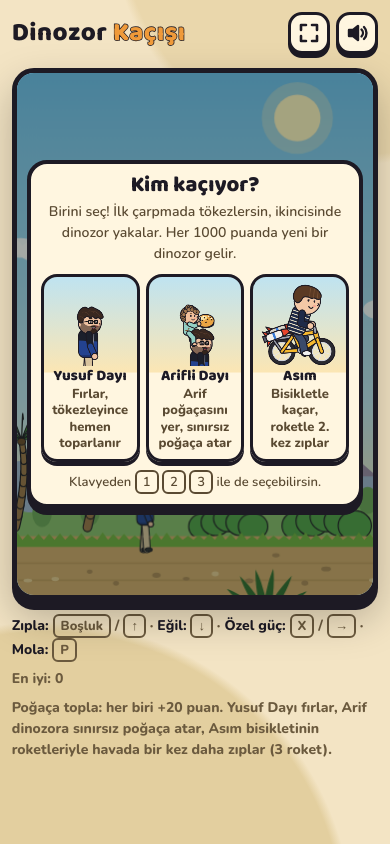
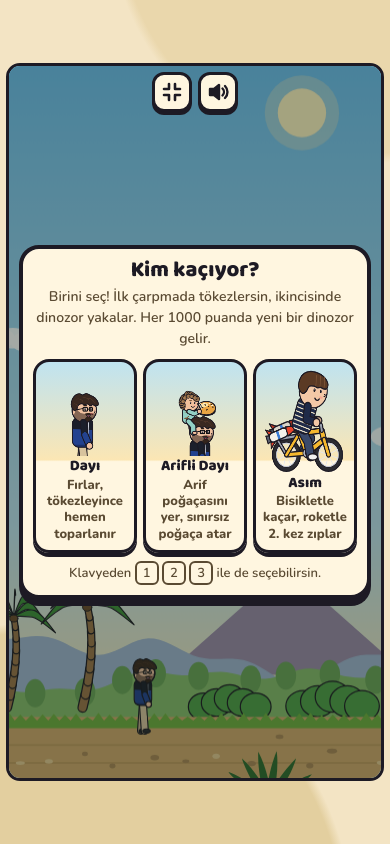
Before and after one commit to YusufBabali/dinozor-kacisi, a plain HTML site: page index.html in a window 390 px wide. Both pictures are taken after a click on the button 309 px from the left and 33 px from the top of the page. Drawn offline with nearby package versions, Linux system fonts and the light colour scheme; animation ran at ten frames a second.

Commit message:
Tam ekran modu, Chrome'da yarım ekran düzeltmesi, "Dayı" ismi
- iPhone dahil her tarayıcıda çalışan tam ekran modu; yatay ekranda düğmeler oyunun iki yanında
- Chrome (iOS) açılışta yanlış ekran boyutu bildirince oyun alanı kendini düzeltiyor
- Ana ekrana eklenince otomatik tam ekran, çentikli ekranlar için güvenli alan boşlukları
- "Yusuf Dayı" -> "Dayı"

Co-Authored-By: Claude Opus 5.5 <noreply@anthropic.com>
Claude-Session: https://claude.ai/code/session_013AUtHWsP9eUxCk4CAnWbhq

```diff
--- a/index.html
+++ b/index.html
@@ -2,9 +2,9 @@
 <html lang="tr">
 <head>
 <meta charset="utf-8">
-<meta name="viewport" content="width=device-width,initial-scale=1,maximum-scale=1,user-scalable=no">
+<meta name="viewport" content="width=device-width,initial-scale=1,maximum-scale=1,user-scalable=no,viewport-fit=cover">
 <title>Dinozor Kaçışı</title>
-<meta name="description" content="Yusuf Dayı, Arif ve Asım dinozorlardan kaçıyor! Zıpla, eğil, poğaça topla. Tarayıcıda ücretsiz oyna, kurulum yok.">
+<meta name="description" content="Dayı, Arif ve Asım dinozorlardan kaçıyor! Zıpla, eğil, poğaça topla. Tarayıcıda ücretsiz oyna, kurulum yok.">
 <meta name="theme-color" content="#2f6b2f">
 <link rel="icon" type="image/png" sizes="32x32" href="icons/favicon-32.png">
 <link rel="icon" type="image/png" sizes="192x192" href="icons/icon-192.png">
@@ -14,7 +14,7 @@
 <meta property="og:type" content="website">
 <meta property="og:locale" content="tr_TR">
 <meta property="og:title" content="Dinozor Kaçışı">
-<meta property="og:description" content="Yusuf Dayı, Arif ve Asım dinozorlardan kaçıyor! Zıpla, eğil, poğaça topla.">
+<meta property="og:description" content="Dayı, Arif ve Asım dinozorlardan kaçıyor! Zıpla, eğil, poğaça topla.">
 <meta property="og:url" content="https://yusufbabali.github.io/dinozor-kacisi/">
 <meta property="og:image" content="https://yusufbabali.github.io/dinozor-kacisi/og.png">
 <meta property="og:image:width" content="1200">
@@ -29,7 +29,7 @@
 <style>
 /* VOICE: playful family cartoon, loud and warm, like a Saturday-morning show.
    IDEA: an arcade cabinet screen sunk into a jungle, thick cartoon outlines everywhere.
-   PICTURE: the running game itself, full width: Yusuf Dayı, Arif, Asım and the dinosaurs.
+   PICTURE: the running game itself, full width: Dayı, Arif, Asım and the dinosaurs.
    COLOUR and TYPE: jungle green field, sand support, dino-plate orange accent; Baloo 2 + Nunito.
    LAYOUT: small title row, the game screen, touch pad on phones, one row of hints. */
 :root{color-scheme:light dark;--bg:light-dark(#f3e4c4,#10241a);--ink:light-dark(#1d1a24,#f4ead6);--soft:light-dark(#6b5a3e,#bfb59e);--frame:#1d1a24;--acc:#ef9a3a}
@@ -38,7 +38,7 @@
 html,body{height:100%}
 body{margin:0;background:var(--bg);color:var(--ink);font:16px/1.5 Nunito,system-ui,sans-serif;overflow-x:clip;-webkit-tap-highlight-color:transparent;
   background-image:radial-gradient(circle at 12% 110%,light-dark(#e3cf9f,#173524) 0 30%,transparent 31%),radial-gradient(circle at 92% -10%,light-dark(#ead7ac,#14301f) 0 24%,transparent 25%)}
-main{max-width:1240px;margin:0 auto;padding:clamp(12px,2.5vw,28px) max(3vw,10px) 28px;display:flex;flex-direction:column;align-items:center;gap:14px}
+main{max-width:1240px;margin:0 auto;padding:calc(clamp(12px,2.5vw,28px) + env(safe-area-inset-top,0px)) max(3vw,10px,env(safe-area-inset-right,0px)) calc(28px + env(safe-area-inset-bottom,0px)) max(3vw,10px,env(safe-area-inset-left,0px));display:flex;flex-direction:column;align-items:center;gap:14px}
 header{width:100%;display:flex;align-items:center;justify-content:space-between;gap:12px}
 h1{font:800 clamp(28px,4.4vw,46px)/1.05 "Baloo 2",system-ui,sans-serif;margin:0;letter-spacing:.5px;text-wrap:balance}
 h1 span{color:var(--acc);-webkit-text-stroke:1.5px var(--frame);paint-order:stroke fill}
@@ -89,6 +89,20 @@ h1 span{color:var(--acc);-webkit-text-stroke:1.5px var(--frame);paint-order:stro
 .tip{margin:10px 0 0!important;font-size:14px!important}
 .kbdhint{font-size:13px!important;margin:8px 0 0!important}
 #ovPause{background:rgb(16 30 20/.45)}
+.fs-out{display:none}
+html.full .fs-in{display:none}html.full .fs-out{display:inline}
+html.full,html.full body{height:100%;overflow:hidden;overscroll-behavior:none}
+html.full main{max-width:none;height:100%;padding:max(6px,env(safe-area-inset-top,0px)) max(6px,env(safe-area-inset-right,0px)) max(6px,env(safe-area-inset-bottom,0px)) max(6px,env(safe-area-inset-left,0px));gap:8px;justify-content:center}
+html.full header,html.full .hint,html.full .rules{display:none}
+html.full #wrap{border-width:3px;border-radius:14px;box-shadow:none}
+#wrap .tools{position:absolute;top:6px;left:50%;transform:translateX(-50%);z-index:5;gap:6px}
+#wrap .tools .icon{width:40px;min-height:40px;border-radius:12px;box-shadow:0 3px 0 var(--frame)}
+html.full.land .pad{position:fixed;z-index:6;left:max(10px,env(safe-area-inset-left,0px));right:max(10px,env(safe-area-inset-right,0px));bottom:max(10px,env(safe-area-inset-bottom,0px));width:auto;grid-template-columns:auto 1fr auto;grid-template-rows:auto auto;pointer-events:none}
+html.full.land .pb{pointer-events:auto;width:108px;min-height:58px;padding:4px}
+html.full.land #abName{display:none}
+html.full.land #bDuck{grid-column:1;grid-row:2}html.full.land #bAb{grid-column:3;grid-row:1}html.full.land #bJump{grid-column:3;grid-row:2}
+.toast{position:fixed;left:50%;bottom:calc(112px + env(safe-area-inset-bottom,0px));transform:translateX(-50%);z-index:20;background:#fff6e0;color:#1d1a24;border:3px solid #1d1a24;border-radius:14px;padding:8px 14px;font:700 15px/1.35 Nunito,system-ui,sans-serif;max-width:90vw;text-align:center;box-shadow:0 4px 0 #1d1a24}
+.toast[hidden]{display:none}
 .touch{display:none}
 @media(pointer:coarse){.pad{display:grid}.touch{display:inline}.keys{display:none}}
 @media(max-width:600px){.hint{font-size:14px}.card p{font-size:14px}.ch small{font-size:13px}h1{font-size:clamp(22px,6.6vw,30px);white-space:nowrap}.tools{gap:6px}.tools .icon{width:42px;min-height:42px}}
@@ -101,7 +115,7 @@ h1 span{color:var(--acc);-webkit-text-stroke:1.5px var(--frame);paint-order:stro
     <h1>Dinozor <span>Kaçışı</span></h1>
     <div class="tools">
     <button class="btn icon" id="pauseBtn" aria-label="Duraklat" hidden><svg viewBox="0 0 24 24" fill="currentColor"><rect x="6" y="5" width="4" height="14" rx="1.2"/><rect x="14" y="5" width="4" height="14" rx="1.2"/></svg></button>
-    <button class="btn icon" id="fsBtn" aria-label="Tam ekran" hidden><svg viewBox="0 0 24 24" fill="none" stroke="currentColor" stroke-width="2.6" stroke-linecap="round" stroke-linejoin="round"><path d="M4 9V4h5M20 9V4h-5M4 15v5h5M20 15v5h-5"/></svg></button>
+    <button class="btn icon" id="fsBtn" aria-label="Tam ekran" hidden><svg viewBox="0 0 24 24" fill="none" stroke="currentColor" stroke-width="2.6" stroke-linecap="round" stroke-linejoin="round"><path class="fs-in" d="M4 9V4h5M20 9V4h-5M4 15v5h5M20 15v5h-5"/><path class="fs-out" d="M9 4v5H4M15 4v5h5M9 20v-5H4M15 20v-5h5"/></svg></button>
     <button class="btn icon" id="mute" aria-label="Sesi kapat">
       <svg viewBox="0 0 24 24" fill="none" stroke="currentColor" stroke-width="2.4" stroke-linecap="round" stroke-linejoin="round"><path d="M4 9h4l5-4v14l-5-4H4z" fill="currentColor"/><path id="wave" d="M16.5 8.5a5 5 0 0 1 0 7M19 6a8.5 8.5 0 0 1 0 12"/><path id="cross" d="M17 9l5 6M22 9l-5 6" style="display:none"/></svg>
     </button>
@@ -114,7 +128,7 @@ h1 span{color:var(--acc);-webkit-text-stroke:1.5px var(--frame);paint-order:stro
         <h2>Kim kaçıyor?</h2>
         <p>Birini seç! İlk çarpmada tökezlersin, ikincisinde dinozor yakalar. Her 1000 puanda yeni bir dinozor gelir.</p>
         <div class="chars">
-          <button class="ch" data-c="dayi"><canvas width="220" height="220"></canvas><b>Yusuf Dayı</b><small>Fırlar, tökezleyince hemen toparlanır</small><span class="cb" data-best="dayi"></span></button>
+          <button class="ch" data-c="dayi"><canvas width="220" height="220"></canvas><b>Dayı</b><small>Fırlar, tökezleyince hemen toparlanır</small><span class="cb" data-best="dayi"></span></button>
           <button class="ch" data-c="dayiArif"><canvas width="220" height="220"></canvas><b>Arifli Dayı</b><small>Arif poğaçasını yer, sınırsız poğaça atar</small><span class="cb" data-best="dayiArif"></span></button>
           <button class="ch" data-c="asim"><canvas width="220" height="220"></canvas><b>Asım</b><small>Bisikletle kaçar, roketle 2. kez zıplar</small><span class="cb" data-best="asim"></span></button>
         </div>
@@ -156,7 +170,8 @@ h1 span{color:var(--acc);-webkit-text-stroke:1.5px var(--frame);paint-order:stro
     <span class="touch"><b>Zıpla:</b> ekrana dokun · basılı tut, daha yükseğe</span>
     <span id="best">En iyi: 0</span>
   </div>
-  <p class="rules">Poğaça topla: her biri +20 puan. Yusuf Dayı fırlar, Arif dinozora sınırsız poğaça atar, Asım bisikletinin roketleriyle havada bir kez daha zıplar (3 roket).</p>
+  <div class="toast" id="toast" role="status" hidden></div>
+  <p class="rules">Poğaça topla: her biri +20 puan. Dayı fırlar, Arif dinozora sınırsız poğaça atar, Asım bisikletinin roketleriyle havada bir kez daha zıplar (3 roket).</p>
 </main>
 <script>
 {
@@ -812,19 +827,28 @@ function musicOff() { if (seqTimer) { clearInterval(seqTimer); seqTimer = null;
 const cv = document.getElementById('cv'), wrap = document.getElementById('wrap');
 const ovSel = document.getElementById('ovSel'), ovOver = document.getElementById('ovOver');
 let LW = 1200, LH = 600, GY = 490, sc = 1, dpr = 1, PX = 430, SPK = 1;
+const root = document.documentElement;
+let lastKey = '';
+const vpH = () => Math.round(window.visualViewport ? visualViewport.height : innerHeight);
+const sizeKey = () => root.clientWidth + 'x' + vpH() + 'x' + wrap.clientWidth + (root.classList.contains('full') ? 'f' : '');
 function resize() {
-  const narrow = innerWidth < 700, touch = matchMedia('(pointer:coarse)').matches;
-  const avail = Math.max(240, innerHeight - (narrow ? 190 : 150) - (touch ? 96 : 0));
-  if (narrow) { LW = 800; wrap.style.maxWidth = 'none'; LH = Math.round(LW * clamp(avail / Math.max(200, wrap.clientWidth), .8, 1.45)); }
-  else { LW = 1200; LH = 600; wrap.style.maxWidth = Math.max(300, avail * LW / LH) + 'px'; }
+  const full = root.classList.contains('full'), vw = root.clientWidth, vh = vpH();
+  const touch = matchMedia('(pointer:coarse)').matches, narrow = vw < 700, land = touch && vw > vh;
+  root.classList.toggle('land', full && land);
+  const padH = touch && !(full && land) ? 96 : 0;
+  const avail = full ? Math.max(200, vh - padH - 14) : Math.max(240, vh - (narrow ? 190 : 150) - padH);
+  const gut = full && land ? 128 : 0;
+  if (narrow) { LW = 800; wrap.style.maxWidth = gut ? Math.max(300, vw - 2 * gut) + 'px' : 'none'; LH = Math.round(LW * clamp(avail / Math.max(200, wrap.clientWidth), gut ? .5 : .8, full ? 1.9 : 1.45)); }
+  else { LW = 1200; LH = 600; wrap.style.maxWidth = Math.max(300, Math.min(avail * LW / LH, gut ? vw - 2 * gut : 1e9)) + 'px'; }
   GY = LH - 110; SPK = Math.max(.75, LW / 1200); PX = LW * .36;
   wrap.style.aspectRatio = LW + '/' + LH;
   const w = wrap.clientWidth; sc = w / LW; dpr = Math.min(2, devicePixelRatio || 1);
   cv.width = Math.round(w * dpr); cv.height = Math.round(w * LH / LW * dpr);
+  lastKey = sizeKey();
 }
 // w/h: hitbox standing, dh: hitbox ducking, rec: seconds to recover after a stumble
 const CHARS = {
-  dayi: { name: 'Yusuf Dayı', kind: 'man', ab: 'sprint', abName: 'Fırla', s: .47, w: 44, h: 136, dh: 84, rec: 2.5, rate: 2.4 },
+  dayi: { name: 'Dayı', kind: 'man', ab: 'sprint', abName: 'Fırla', s: .47, w: 44, h: 136, dh: 84, rec: 2.5, rate: 2.4 },
   dayiArif: { name: 'Arifli Dayı', kind: 'man', ab: 'toss', abName: 'Poğaça at', s: .42, w: 46, h: 160, dh: 88, rec: 6, rate: 2.4 },
   asim: { name: 'Asım', kind: 'kid', bike: true, ab: 'rocket', abName: 'Roket', s: .56, w: 70, h: 118, dh: 82, rec: 6, rate: 2.9, back: 34 },
 };
@@ -1268,7 +1292,7 @@ function hud() {
     const b = g.banner, a = clamp(Math.min(b.t / .15, (b.dur - b.t) / .3));
     if (a > 0) {
       X.globalAlpha = a; X.font = '800 28px "Baloo 2", Nunito, system-ui, sans-serif';
-      const wd = Math.min(LW - 40, X.measureText(b.text).width + 44), y = LH > 700 ? 130 : 118;
+      const wd = Math.min(LW - 40, X.measureText(b.text).width + 44), y = root.classList.contains('full') ? (LH > 700 ? 170 : 150) : LH > 700 ? 130 : 118;
       rrect(LW / 2 - wd / 2, y - 25, wd, 50, 18); fs('#fff6e0', 4);
       X.fillStyle = OUT; X.textAlign = 'center'; X.textBaseline = 'middle'; X.fillText(b.text, LW / 2, y + 2, LW - 70); X.globalAlpha = 1;
     }
@@ -1338,6 +1362,7 @@ function draw() {
 let shownPause = null;
 function loop(ts) {
   const dt = Math.min(.033, Math.max(0, (ts - last) / 1000)); last = ts;
+  if (sizeKey() !== lastKey) resize();
   update(dt); draw();
   const sp = state === 'run' || state === 'count' || state === 'paused'; if (sp !== shownPause) { shownPause = sp; pauseBtn.hidden = !sp; }
   requestAnimationFrame(loop);
@@ -1360,9 +1385,27 @@ document.getElementById('share').addEventListener('click', e => { e.stopPropagat
 document.getElementById('resume').addEventListener('click', e => { e.stopPropagation(); resume(); });
 document.getElementById('quit').addEventListener('click', e => { e.stopPropagation(); toSelect(); });
 pauseBtn.addEventListener('click', () => { if (state === 'paused') resume(); else pause(); });
-if (document.fullscreenEnabled) fsBtn.hidden = false;
-fsBtn.addEventListener('click', () => { try { if (document.fullscreenElement) document.exitFullscreen(); else document.documentElement.requestFullscreen().catch(() => {}); } catch (e) {} });
-document.addEventListener('fullscreenchange', () => { fsBtn.setAttribute('aria-label', document.fullscreenElement ? 'Tam ekrandan çık' : 'Tam ekran'); setTimeout(resize, 60); });
+const toolsEl = document.querySelector('.tools'), headerEl = document.querySelector('header'), toastEl = document.getElementById('toast');
+const standalone = matchMedia('(display-mode: standalone)').matches || navigator.standalone === true;
+let apiFull = false, toastT = 0;
+function toast(msg) { toastEl.textContent = msg; toastEl.hidden = false; clearTimeout(toastT); toastT = setTimeout(() => { toastEl.hidden = true; }, 5000); }
+function setFull(on) {
+  root.classList.toggle('full', on);
+  (on ? wrap : headerEl).appendChild(toolsEl);
+  fsBtn.setAttribute('aria-label', on ? 'Tam ekrandan çık' : 'Tam ekran');
+  try { window.scrollTo(0, 0); } catch (e) {}
+  resize();
+}
+function enterFull() {
+  setFull(true);
+  try { if (document.fullscreenEnabled && !document.fullscreenElement) { apiFull = true; root.requestFullscreen().catch(() => { apiFull = false; }); } } catch (e) { apiFull = false; }
+  if (!document.fullscreenEnabled && !standalone && store.get('dk_a2hs', '0') !== '1') { store.set('dk_a2hs', '1'); toast('Tarayıcı çubukları da kalksın istersen: Paylaş → Ana Ekrana Ekle. Oyun uygulama gibi açılır.'); }
+}
+function exitFull() { apiFull = false; try { if (document.fullscreenElement) document.exitFullscreen(); } catch (e) {} setFull(false); }
+fsBtn.hidden = false;
+fsBtn.addEventListener('click', e => { e.stopPropagation(); if (root.classList.contains('full')) exitFull(); else enterFull(); });
+document.addEventListener('fullscreenchange', () => { if (!document.fullscreenElement && apiFull) { apiFull = false; setFull(false); } else setTimeout(resize, 60); });
+if (standalone) setFull(true);
 addEventListener('blur', () => { if (state === 'run' || state === 'count') pause(); });
 paintBests();
 wrap.addEventListener('pointerdown', e => { if (e.target.closest('button')) return; e.preventDefault(); jumpPress(); });
@@ -1400,6 +1443,8 @@ document.addEventListener('visibilitychange', () => {
   if (!AC) return; if (document.hidden) AC.suspend().catch(() => {}); else AC.resume().catch(() => {});
 });
 const ro = new ResizeObserver(resize); ro.observe(document.body); addEventListener('resize', resize);
+addEventListener('orientationchange', () => setTimeout(resize, 120)); addEventListener('pageshow', () => setTimeout(resize, 60));
+if (window.visualViewport) visualViewport.addEventListener('resize', resize);
 resize();
 requestAnimationFrame(t => { last = t; loop(t); });
 }
```
Also changed, not shown: manifest.webmanifest, 1 other file.
